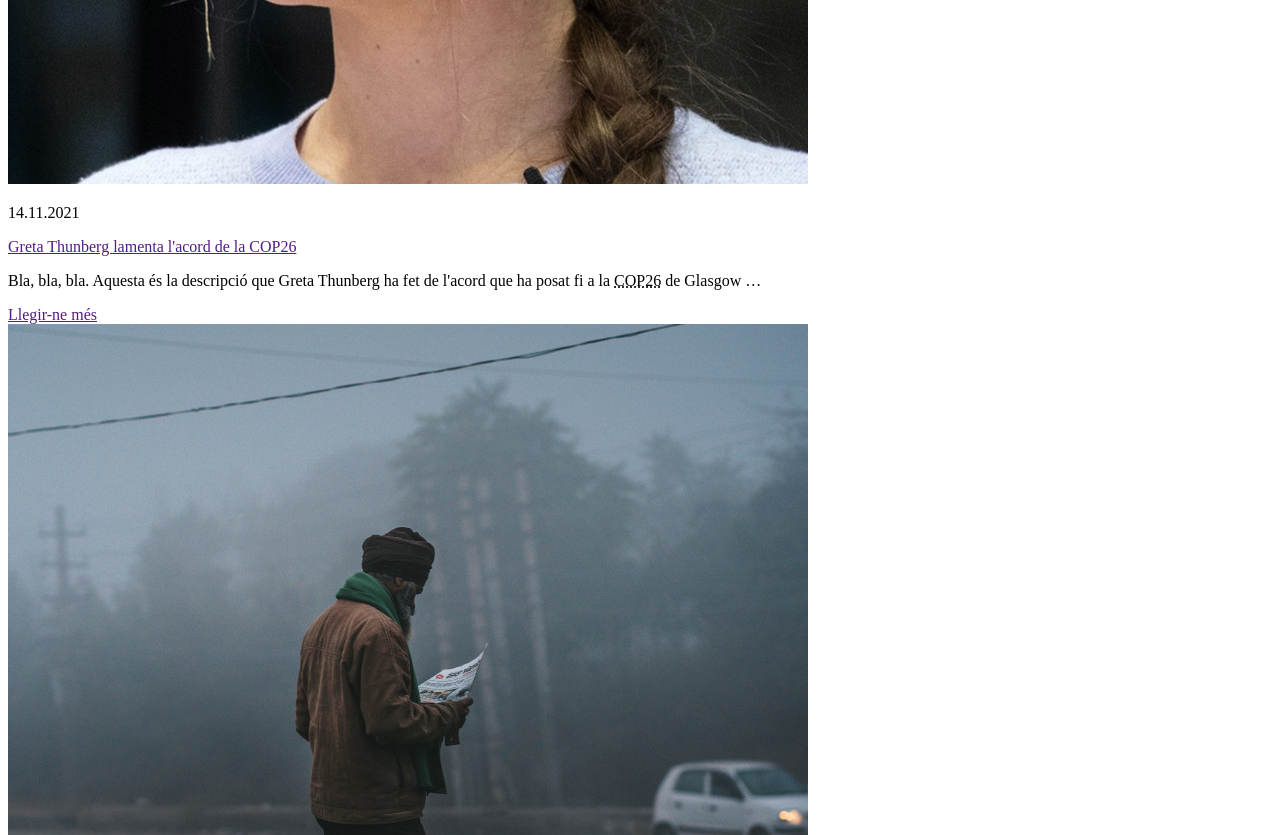
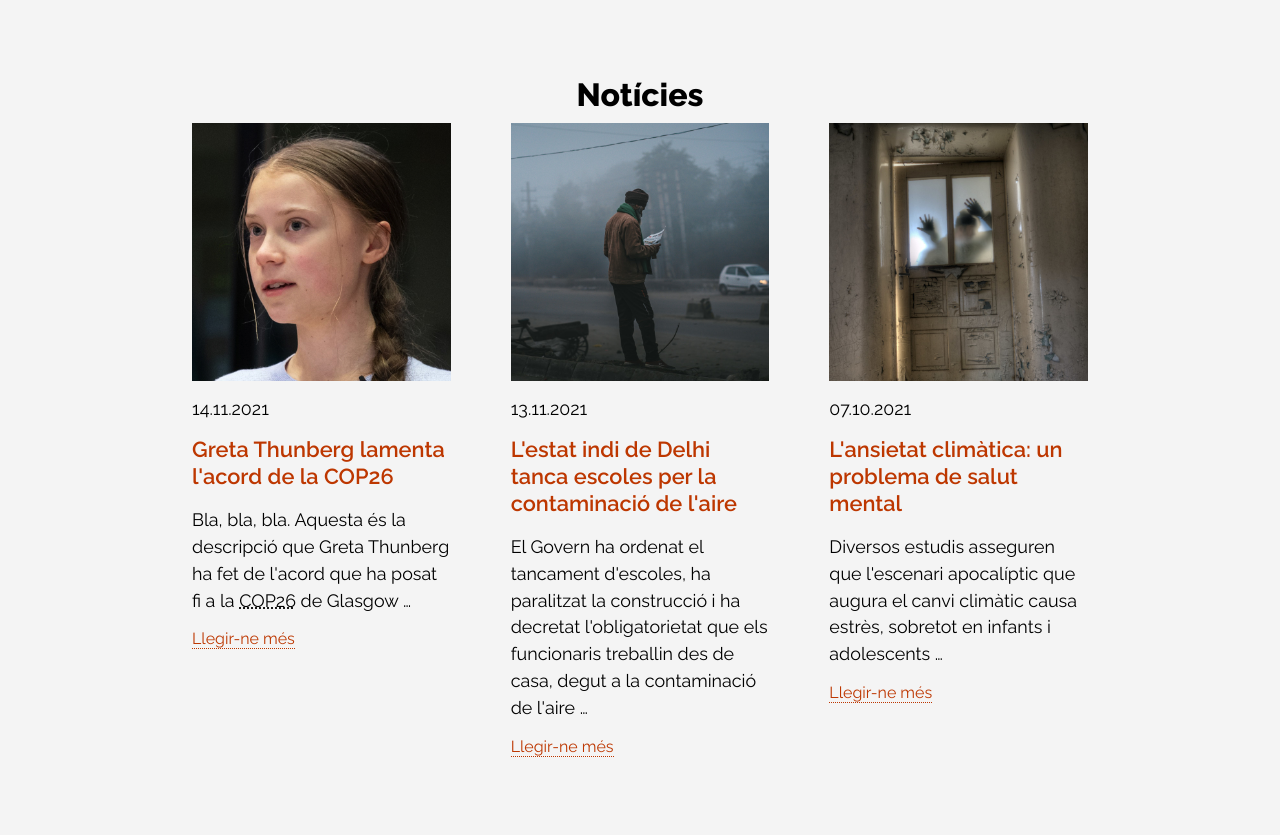
Before and after one commit to esansf/PAC3, a plain HTML site: page index.html in a window 1280 px wide. Shown: the part 1000-1835 px from the top of the page. Drawn offline with Linux system fonts and the light colour scheme.

Commit message:
Add files via upload

```diff
--- a/index.html
+++ b/index.html
@@ -5,7 +5,7 @@
 	<title>Un grau i mig</title>
 	<meta name="description" content="A un grau i mig estem preocupats pel canvi climàtic i des d'aquí us volem mantenir informats i atents a les iniciatives d'acció climàtica.">
 	<meta name="viewport" content="width=device-width, initial-scale=1">
-	<link rel="stylesheet" href="href="css/estils.css">
+	<link rel="stylesheet" href="css/estils.css">
 </head>
 
 <body>
```
